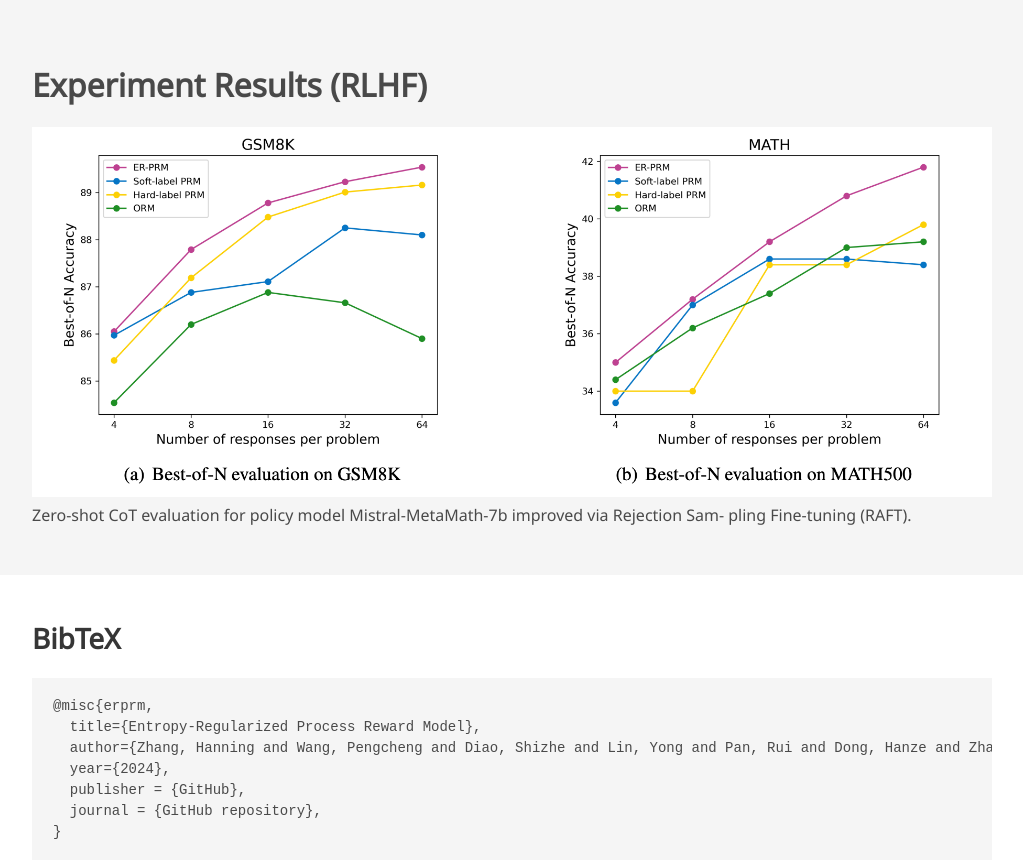
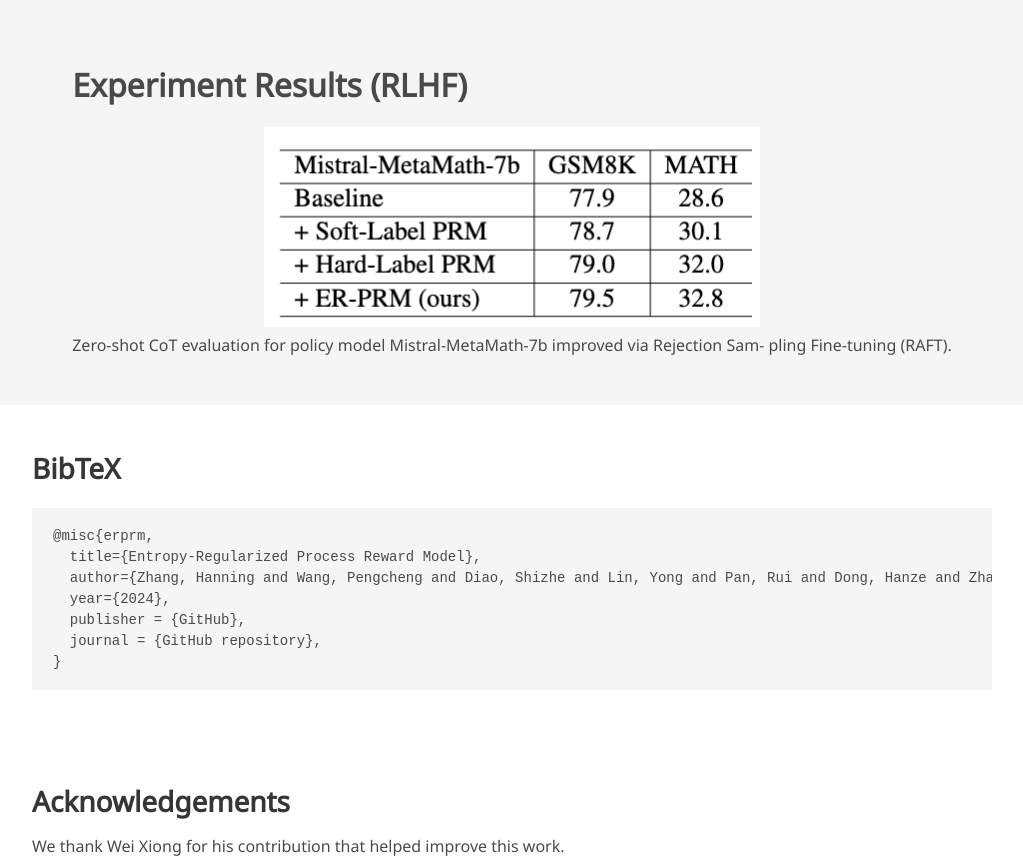
Before and after one commit to hanningzhang/math-prm, a plain HTML site: page index.html in a window 1280 px wide. Shown: the part 2100-2964 px from the top of the page, without its empty margins (128-1151 px from the left). Drawn offline with nearby package versions, Linux system fonts and the light colour scheme; some icons are missing; a web font is replaced by a local one.

Commit message:
Update index.html

```diff
--- a/index.html
+++ b/index.html
@@ -213,7 +213,7 @@ generator. The Hard-label PRM is the same setting as Math-Shepherd.
         <div class="content">
           <h2 class="title is-3">Experiment Results (RLHF)</h2>
           <center>
-          <img src="static/images/prm-result.png" alt="Results of RLHF" class="center-image blend-img-background"/>
+          <img src="static/images/rlhf-result.png" alt="Results of RLHF" class="center-image blend-img-background"/>
           </center>
           <div class="level-set has-text-justified">
             <p>
```
